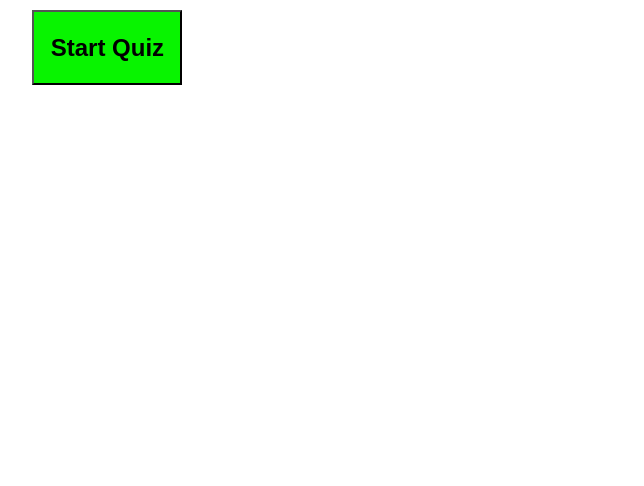
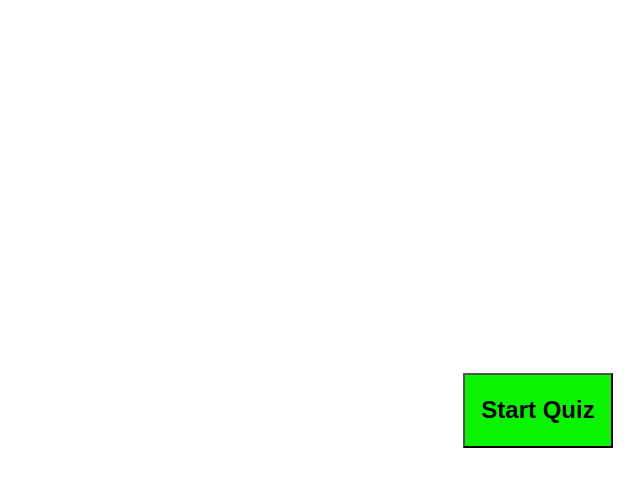
Before and after one commit to Marshall88GB/Quiz, a plain HTML site: page index.html in a window 1280 px wide. Shown: the whole page, without its empty margins (102-746 px from the left). Drawn offline with Linux system fonts and the light colour scheme.

Commit message:
Update style.css

```diff
--- a/style.css
+++ b/style.css
@@ -1,10 +1,14 @@
 body {
-
+overflow-x: hidden;
     font-family: 'Noto Sans HK', sans-serif;
 }
 .divWrapper {
     width: 80%;
    margin: 10px auto;
+    min-height: 100vh;
+        display: flex;
+    justify-content: center;
+    align-items: center;
 }
 
 .sbButton  {
```
